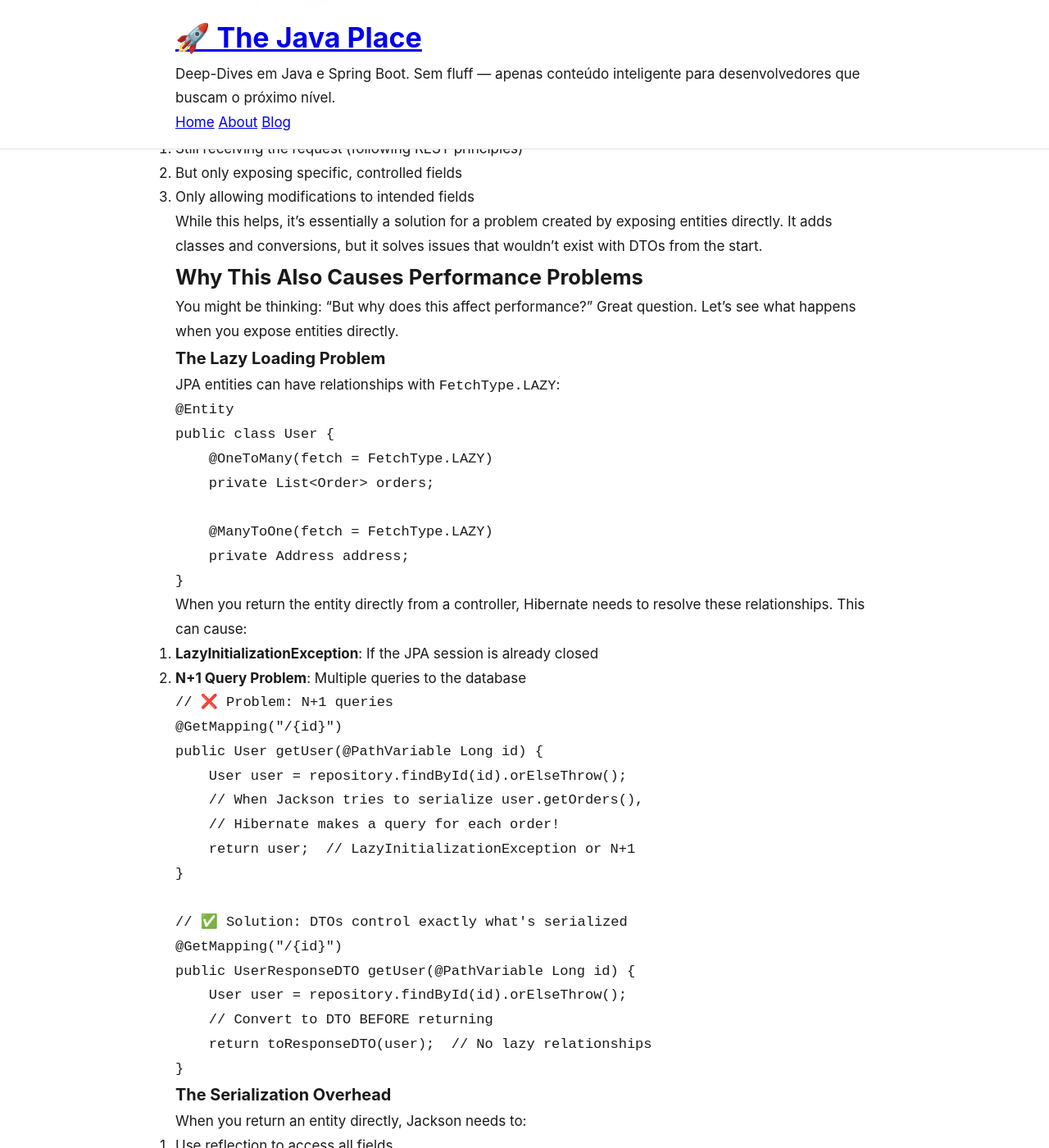
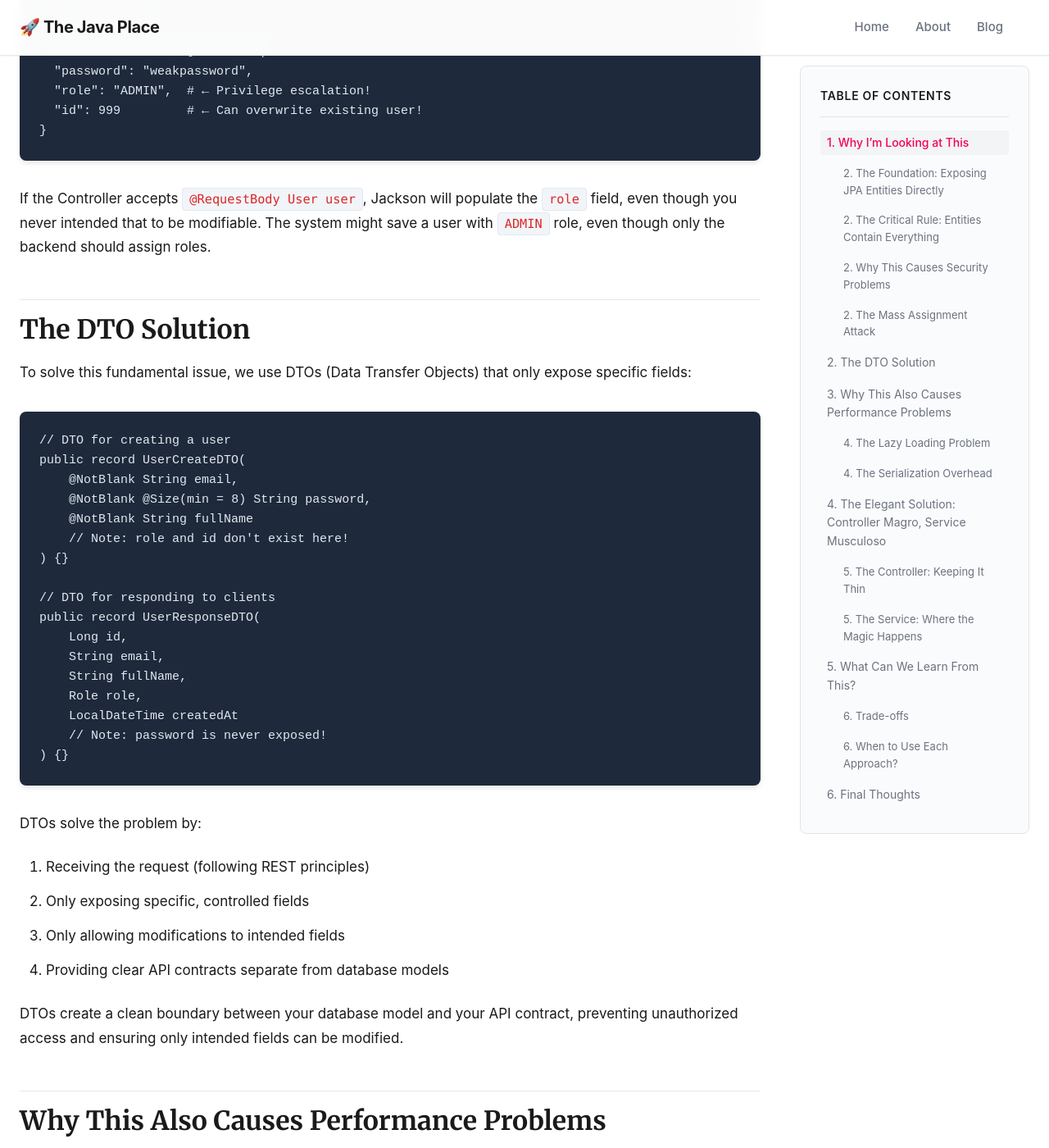
Before and after one commit to adelmonsouza/adelmonsouza.github.io, a Jekyll site: the page built from _posts/2025-11-01-dtos-under-the-hood.md, in a window 1280 px wide and 1400 px high, scrolled down 3779 px. Shown: the whole window at 82% size. Built offline with Jekyll 4.4.1, drawn with Linux system fonts in a browser that asks for light colours; some of the changed text lies outside the part shown.

Commit message:
feat: Standardize blog posts - update Day 1 title to English and improve consistency

````diff
--- a/_posts/2025-11-01-dtos-under-the-hood.md
+++ b/_posts/2025-11-01-dtos-under-the-hood.md
@@ -1,8 +1,8 @@
 ---
-layout: default
-title: "DTOs, Entidades e O Segredo do Controller Magro: Como Decisões Arquiteturais Impactam Segurança e Performance"
+layout: post
+title: "DTOs, Entities, and The Secret of Thin Controllers: How Architectural Decisions Impact Security and Performance"
 date: 2025-11-01 00:00:00 +0000
-categories: Arquitetura Spring Boot
+categories: Architecture Spring Boot
 permalink: /blog/2025/11/01/dtos-under-the-hood.html
 ---
 
@@ -141,13 +141,14 @@
 ) {}
 ```
 
-DTOs try to solve the problem by:
+DTOs solve the problem by:
 
-1. Still receiving the request (following REST principles)
-2. But only exposing specific, controlled fields
+1. Receiving the request (following REST principles)
+2. Only exposing specific, controlled fields
 3. Only allowing modifications to intended fields
+4. Providing clear API contracts separate from database models
 
-While this helps, it's essentially a solution for a problem created by exposing entities directly. It adds classes and conversions, but it solves issues that wouldn't exist with DTOs from the start.
+DTOs create a clean boundary between your database model and your API contract, preventing unauthorized access and ensuring only intended fields can be modified.
 
 ## Why This Also Causes Performance Problems
 
````
Also changed, not shown: _posts/2025-11-02-pagination-under-the-hood.md (+1 -1 lines).
